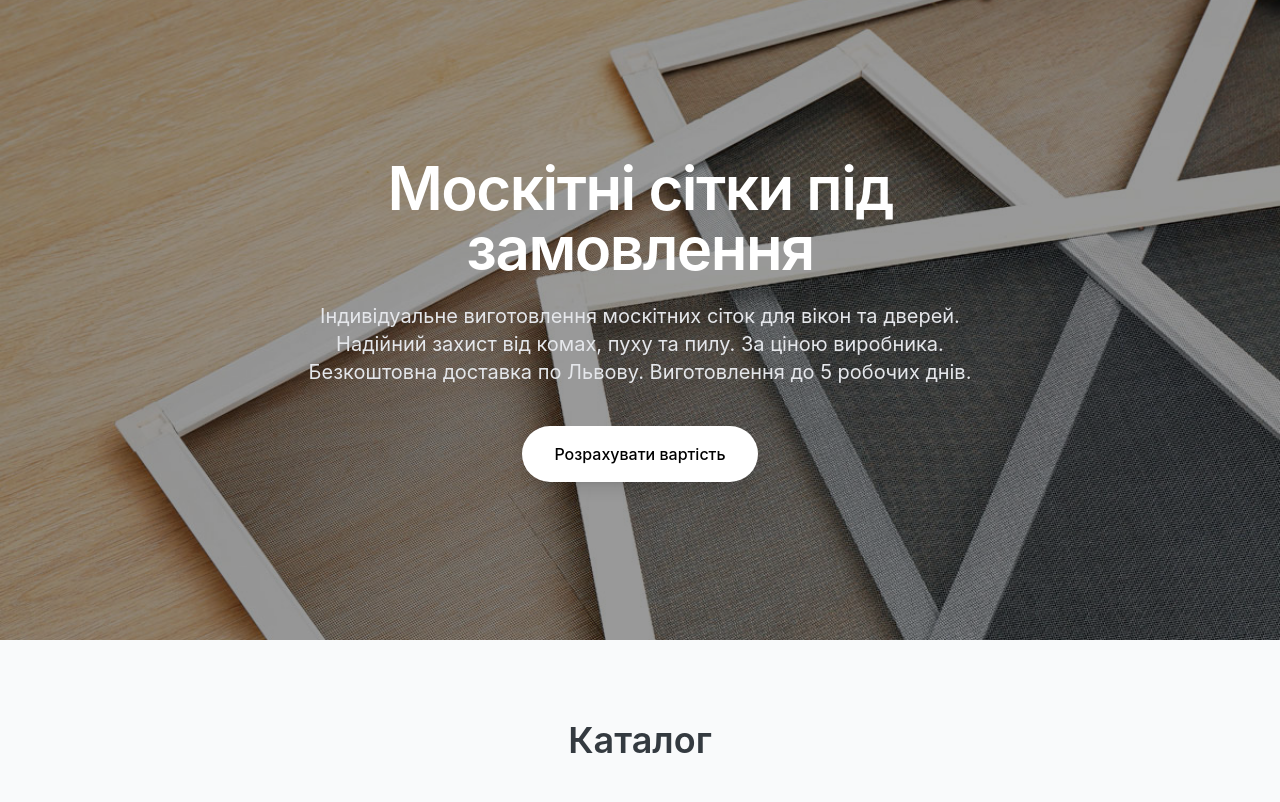
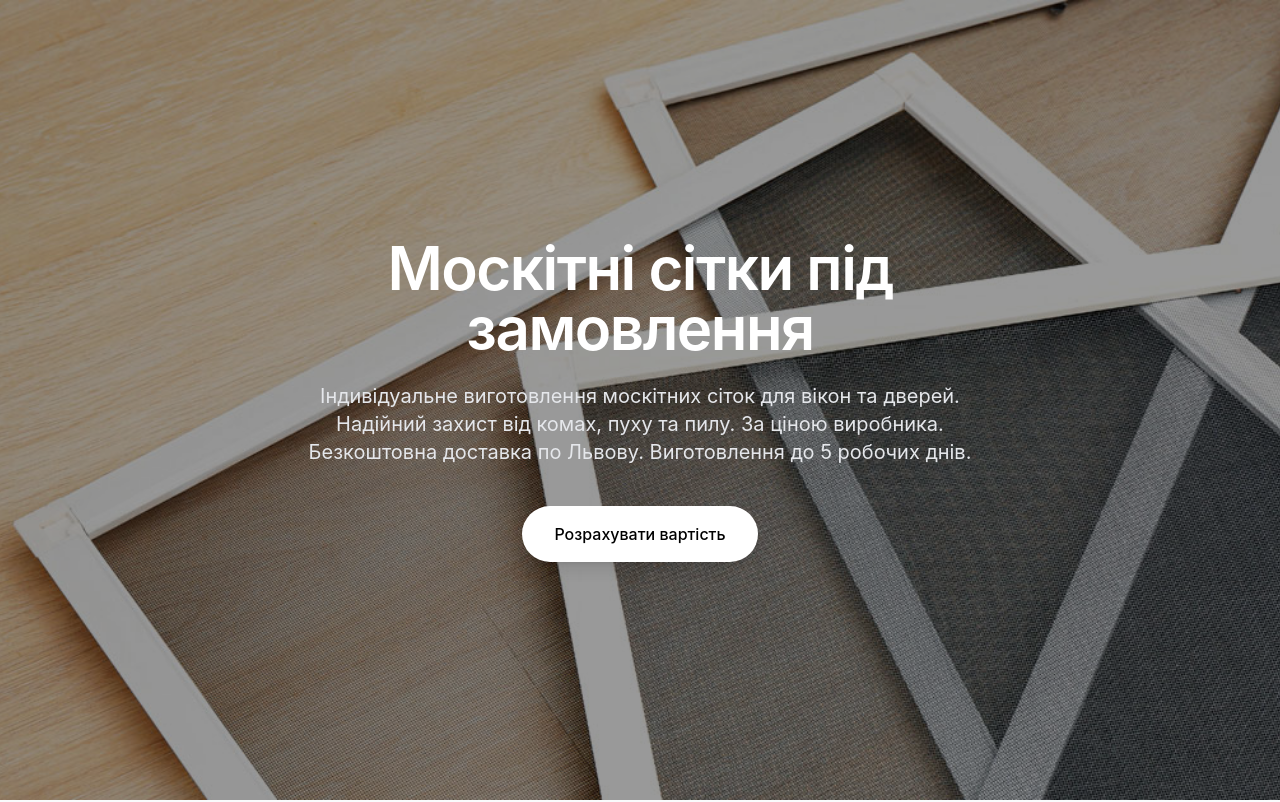
Before and after one commit to Valent9088/moskitni-sitki-frontend, a Next.js app: page / in a window 1280 px wide. Shown: the top 802 px of the page. Built offline with nearby package versions, Linux system fonts and the light colour scheme.

Commit message:
hero full size screen

```diff
--- a/components/Hero.js
+++ b/components/Hero.js
@@ -4,7 +4,7 @@ export default function Hero() {
   };
 
   return (
-    <section className="relative min-h-[80vh] flex flex-col justify-center items-center text-center section-padding text-white overflow-hidden">
+    <section className="relative h-screen flex flex-col justify-center items-center text-center section-padding text-white overflow-hidden">
 
   {/* Фото на весь екран як задній фон */}
   <img
```
